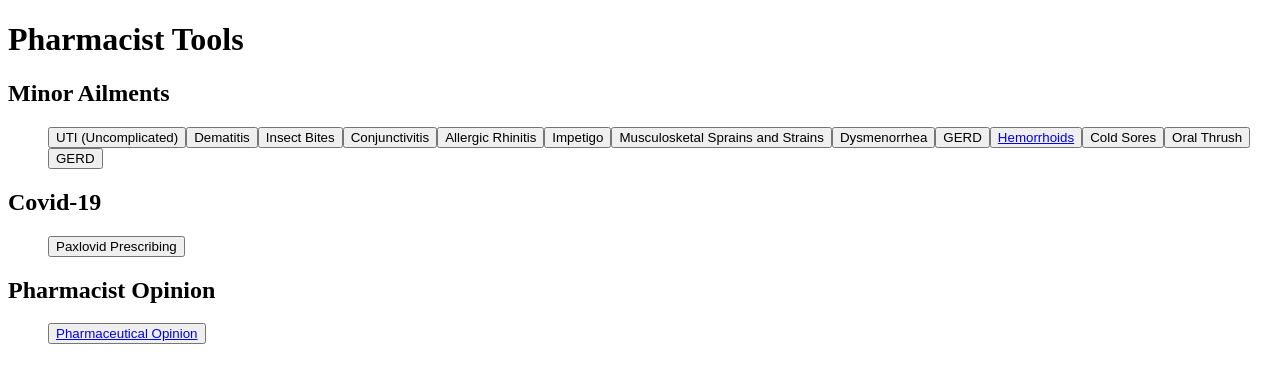
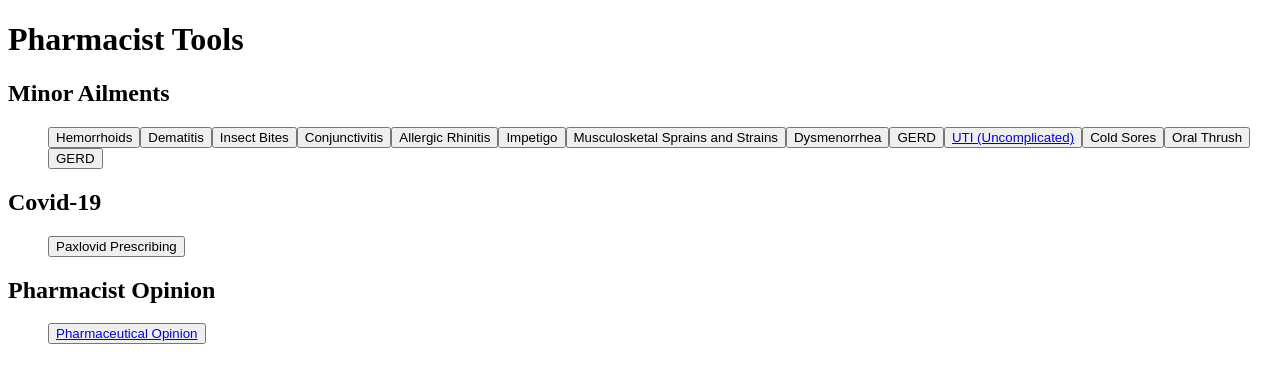
Before and after one commit to xeonmobius/pharmacist-tools, a Next.js app: page / in a window 1280 px wide. Shown: the top 382 px of the page. Built offline with nearby package versions, Linux system fonts and the light colour scheme.

Commit message:
refractored conditions page to have generic titles

```diff
--- a/pages/index.js
+++ b/pages/index.js
@@ -3,12 +3,15 @@ import Button from "react-bootstrap/Button";
 import Link from "next/link";
 
 export default function Home() {
+  const data = {
+    'name': "UTI"
+  }
   return (
     <Container className="my-3">
       <h1>Pharmacist Tools</h1>
       <h2>Minor Ailments</h2>
       <ul>
-        <Button className="mx-3 my-3">UTI (Uncomplicated)</Button>
+        <Button className="mx-3 my-3">Hemorrhoids</Button>
         <Button className="mx-3 my-3">Dematitis</Button>
         <Button className="mx-3 my-3">Insect Bites</Button>
         <Button className="mx-3 my-3">Conjunctivitis</Button>
@@ -18,7 +21,14 @@ export default function Home() {
         <Button className="mx-3 my-3">Dysmenorrhea</Button>
         <Button className="mx-3 my-3">GERD</Button>
         <Button className="mx-3 my-3">
-          <Link href="/hemorrhoids">Hemorrhoids</Link>
+          <Link
+            href={{
+              pathname: "/condition",
+              query: data,
+            }}
+          >
+            UTI (Uncomplicated)
+          </Link>
         </Button>
         <Button className="mx-3 my-3">Cold Sores</Button>
         <Button className="mx-3 my-3">Oral Thrush</Button>
```
Also changed, not shown: pages/condition.js (renamed from pages/uti.js, +7 -2 lines).
